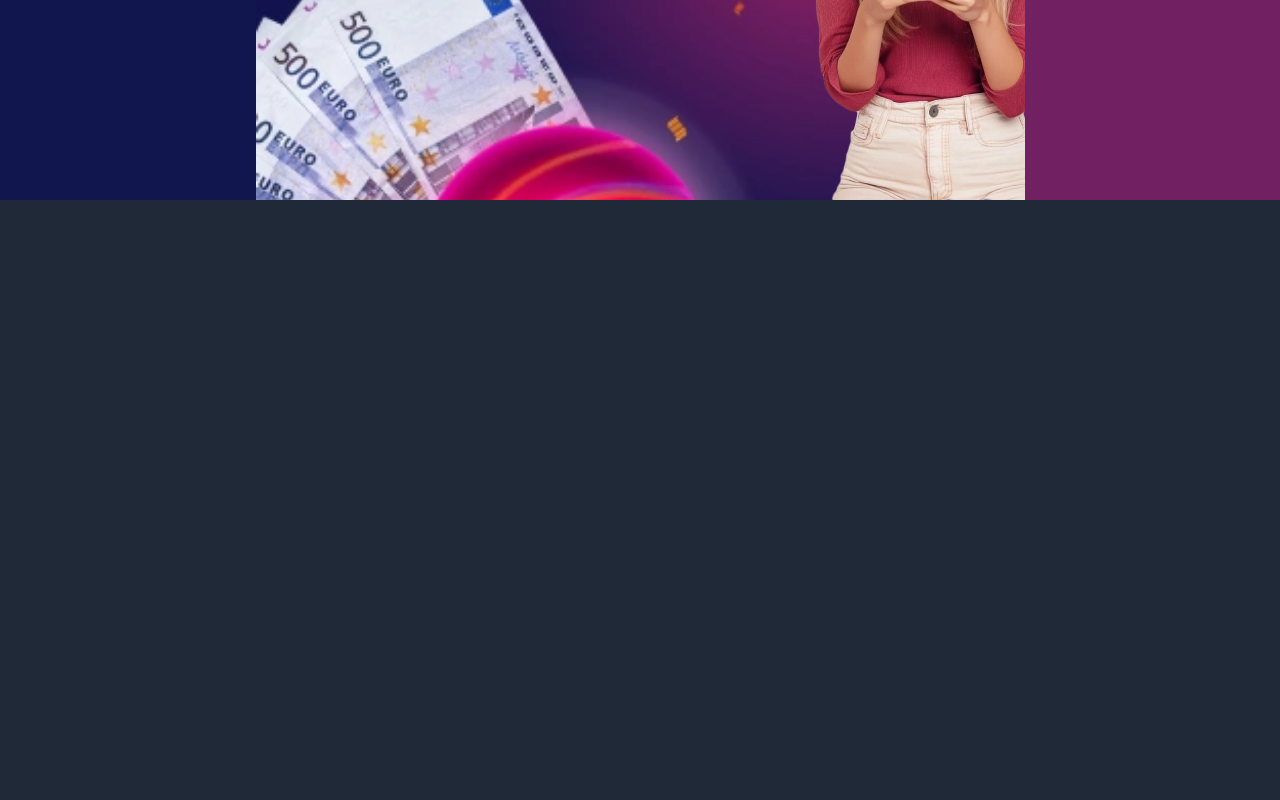
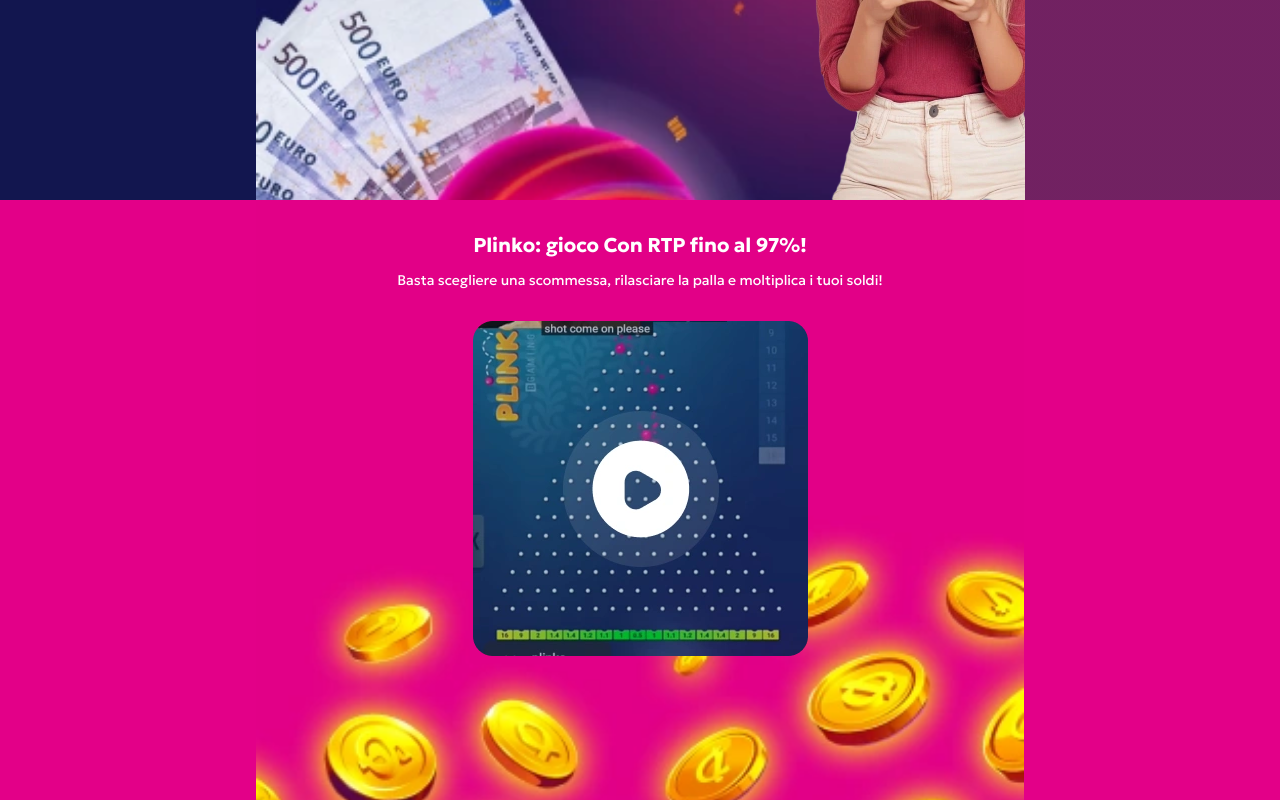
Before and after one commit to SergoDrovski/vite-plinko, a Svelte app: page / in a window 1280 px wide. Shown: the part 1600-2400 px from the top of the page. Before the commit the page ends 1800 px from the top, so only its background shows below. Built offline with nearby package versions, Linux system fonts and the light colour scheme; what svelte-persisted-store would draw is missing.

Commit message:
добавлена 4 секция

```diff
--- a/index.html
+++ b/index.html
@@ -143,6 +143,26 @@
       </div>
     </section>
 
+    <section class="video">
+      <div class="container">
+        <h1 class="video__title">Plinko: gioco Con RTP fino al 97%!</h1>
+        <p class="video__description">
+          Basta scegliere una scommessa, rilasciare la palla e moltiplica i tuoi
+          soldi!
+        </p>
+
+        <div class="video__content">
+          <img
+            class="video__visa"
+            src="src/img/video-game.webp"
+            width="335"
+            height="335"
+            alt="Video game"
+          />
+        </div>
+      </div>
+    </section>
+
     <script type="module" src="/src/app.ts"></script>
     <script type="module" src="/src/main.ts"></script>
   </body>
--- a/src/scss/main.scss
+++ b/src/scss/main.scss
@@ -481,6 +481,49 @@
   }
 }
 
+.video {
+  background-color: #e30088;
+  text-align: center;
+  .container {
+    padding: 0 20px;
+    height: 600px;
+    background-image: url(/src/img/video-bg.webp);
+    background-repeat: no-repeat;
+    background-size: cover;
+  }
+
+  &__title {
+    padding-top: 30px;
+    margin-bottom: 10px;
+    font-size: 20px;
+    line-height: 30px;
+    font-weight: 700;
+    color: #fff;
+    letter-spacing: -0.1px;
+  }
+  &__description {
+    line-height: 21px;
+    font-size: 14px;
+    color: #fff;
+    margin-bottom: 30px;
+  }
+  &__content {
+    display: flex;
+    justify-content: center;
+  }
+
+  @media (min-width: 500px) {
+    & .container {
+      background-position: 100% 65%;
+    }
+  }
+  @media (min-width: 768px) {
+    & .container {
+      background-position: 100% 80%;
+    }
+  }
+}
+
 @keyframes arrow-left {
   0%,
   100% {
```
Also changed, not shown: src/img/video-bg.webp (added), src/img/video-game.webp (added).
